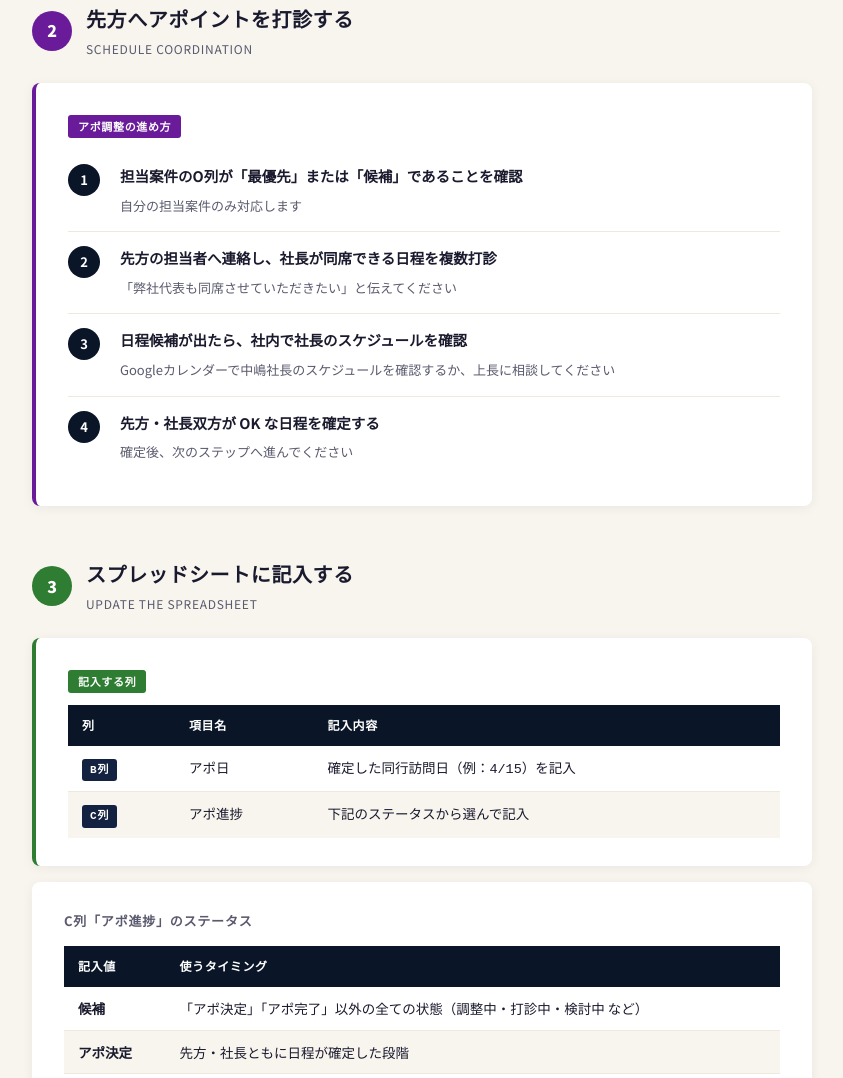
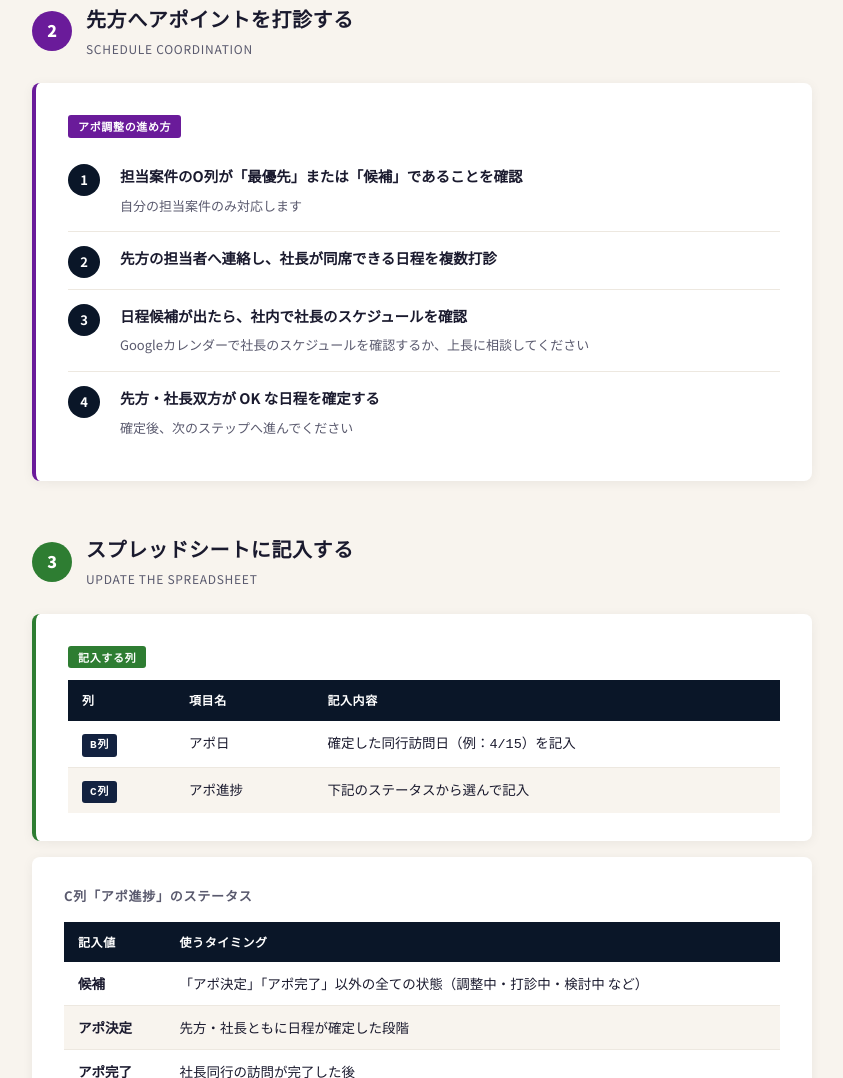
Before and after one commit to mr6-creator/douko-manual, a plain HTML site: page index.html in a window 1280 px wide. Shown: the part 1141-2219 px from the top of the page, without its empty margins (218-1061 px from the left). Drawn offline with Linux system fonts and the light colour scheme.

Commit message:
Update index.html

```diff
--- a/index.html
+++ b/index.html
@@ -520,11 +520,11 @@
         </li>
         <li>
           <strong>先方の担当者へ連絡し、社長が同席できる日程を複数打診</strong>
-          <span>「弊社代表も同席させていただきたい」と伝えてください</span>
+
         </li>
         <li>
           <strong>日程候補が出たら、社内で社長のスケジュールを確認</strong>
-          <span>Googleカレンダーで中嶋社長のスケジュールを確認するか、上長に相談してください</span>
+          <span>Googleカレンダーで社長のスケジュールを確認するか、上長に相談してください</span>
         </li>
         <li>
           <strong>先方・社長双方が OK な日程を確定する</strong>
```
